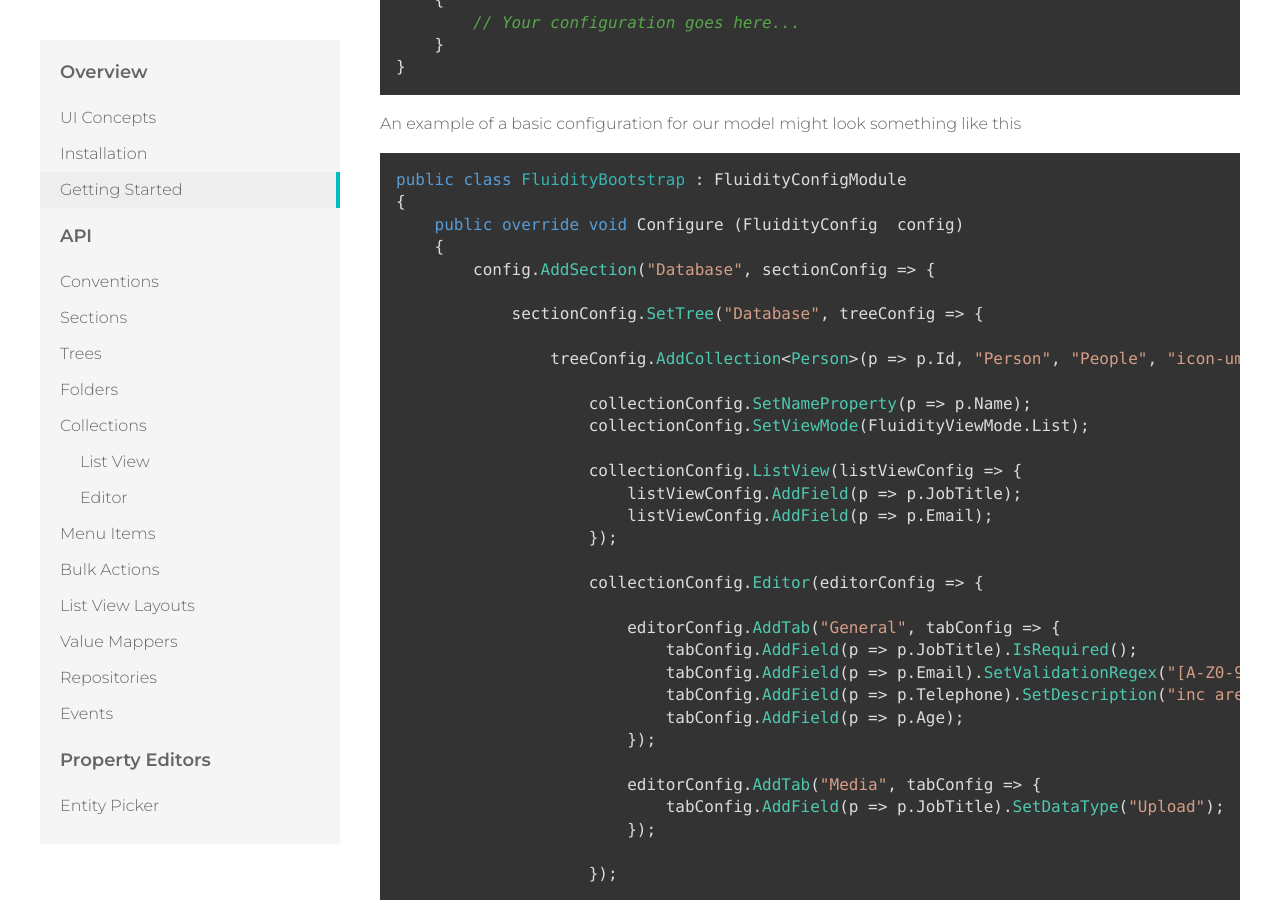
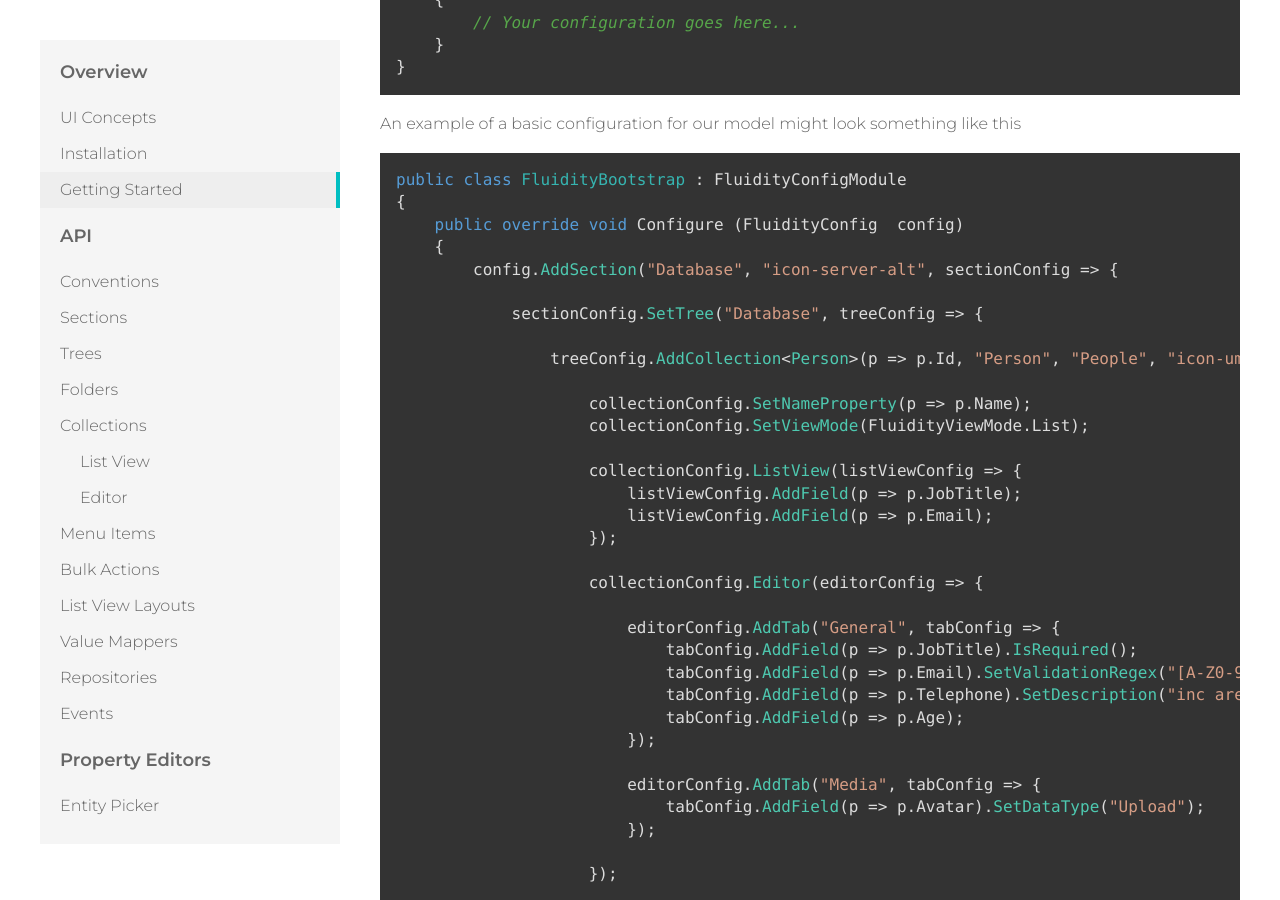
Before and after one commit to mattbrailsford/umbraco-fluidity, a Jekyll site: the page built from docs/_pages/01-overview-02-getting-started.md, in a window 1280 px wide and 900 px high, scrolled down 1443 px. Built offline with Jekyll 4.4.1, drawn with Linux system fonts in a browser that asks for light colours.

Commit message:
Updated getting started code sample

```diff
--- a/docs/_pages/01-overview-02-getting-started.md
+++ b/docs/_pages/01-overview-02-getting-started.md
@@ -59,7 +59,7 @@ public class FluidityBootstrap : FluidityConfigModule
 {
     public override void Configure (FluidityConfig  config)
     {
-        config.AddSection("Database", sectionConfig => {
+        config.AddSection("Database", "icon-server-alt", sectionConfig => {
 
             sectionConfig.SetTree("Database", treeConfig => {
 
@@ -83,7 +83,7 @@ public class FluidityBootstrap : FluidityConfigModule
                         });
 
                         editorConfig.AddTab("Media", tabConfig => {
-                            tabConfig.AddField(p => p.JobTitle).SetDataType("Upload");
+                            tabConfig.AddField(p => p.Avatar).SetDataType("Upload");
                         });
 
                     });
```
